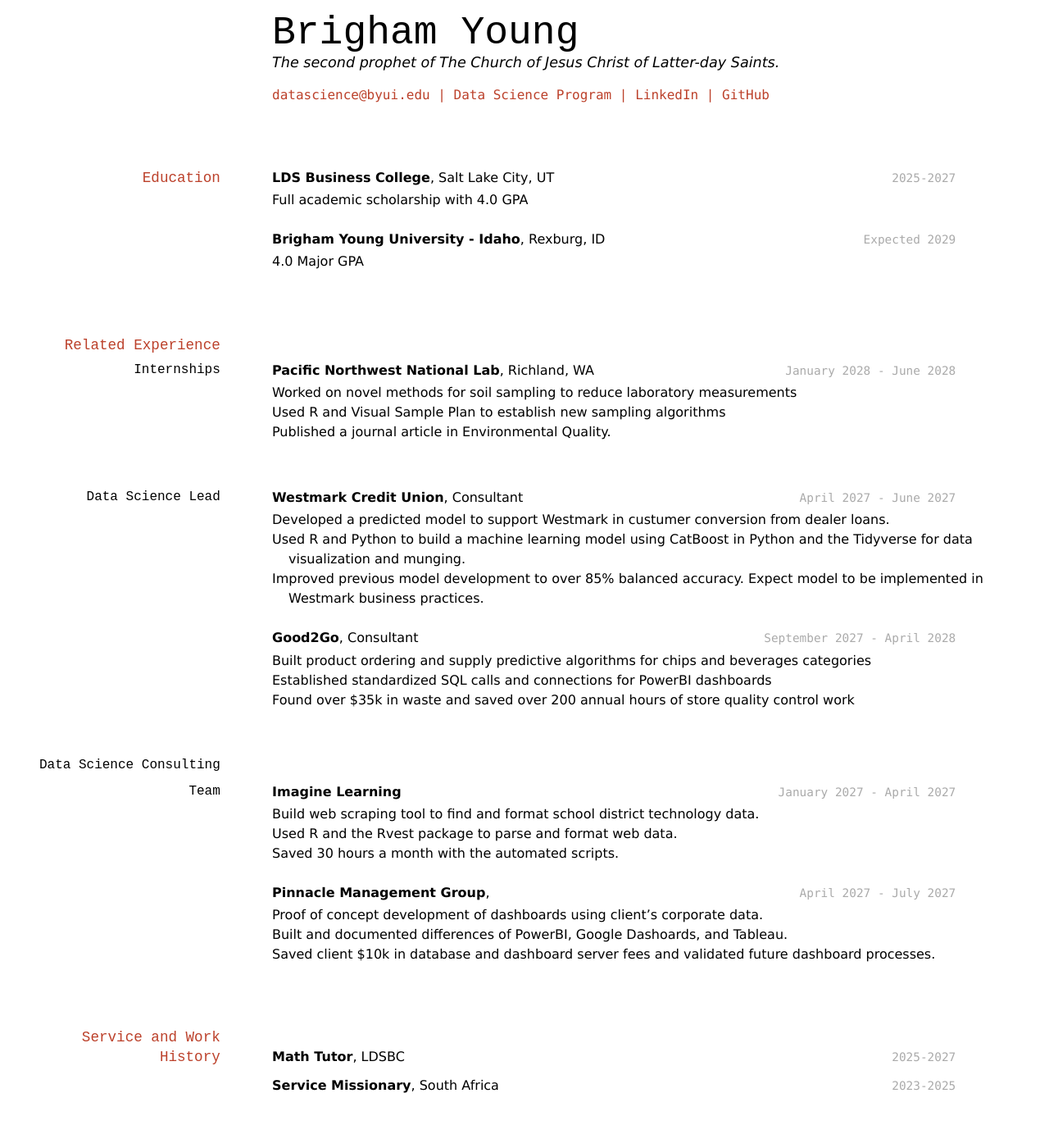
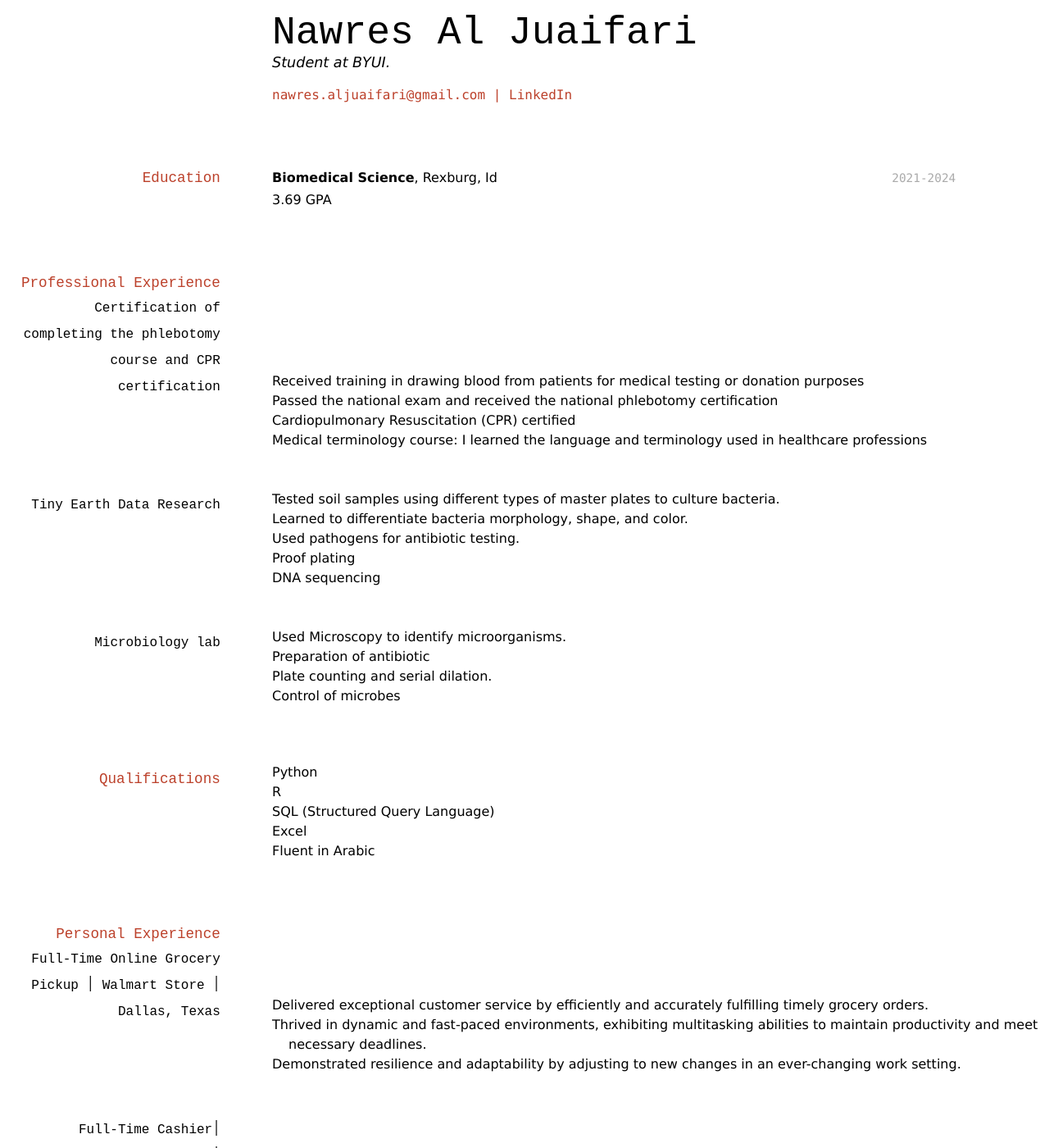
Before and after one commit to NawresA/nawres_Resume, a Jekyll site: the page built from docs/index.md, in a window 1280 px wide and 1400 px high. Shown: the whole window at 82% size. Built offline with Jekyll 4.4.1, drawn with Linux system fonts in a browser that asks for light colours; some of the changed text lies outside the part shown.

Commit message:
update resume

```diff
--- a/docs/index.md
+++ b/docs/index.md
@@ -1,87 +1,77 @@
 ---
 layout: cv
-title: Brigham Young's Resume
+title: Nawres Al Juaifari's Resume
 ---
-# Brigham Young
-The second prophet of The Church of Jesus Christ of Latter-day Saints.
+# Nawres Al Juaifari
+Student at BYUI.
 
 <div id="webaddress">
-<a href="datascience@byui.edu">datascience@byui.edu</a>
-| <a href="https://byuidatascience.github.io/development.html">Data Science Program</a>
-| <a href="https://www.linkedin.com/groups/13537407/">LinkedIn</a>
-| <a href="https://github.com/byuids-resumes">GitHub</a>
+<a href="nawres.aljuaifari@gmail.com">nawres.aljuaifari@gmail.com</a>
+| <a href="https://www.linkedin.com/in/nawres-al-juaifari-195857267/">LinkedIn</a>
 </div>
 
 <!-- https://www.monique.tech/the-art-of-markdown -->
 
 ## Education
 
-`2025-2027`
-__LDS Business College__, Salt Lake City, UT
+`2021-2024`
+__Biomedical Science__, Rexburg, Id
 
-- Full academic scholarship with 4.0 GPA
-
-`Expected 2029`
-__Brigham Young University - Idaho__, Rexburg, ID
-
-- 4.0 Major GPA
+- 3.69 GPA
 
 
-## Related Experience
+## Professional Experience
 
-### Internships
+### Certification of completing the phlebotomy course and CPR certification
 
-`January 2028 - June 2028`
-__Pacific Northwest National Lab__, Richland, WA
+- Received training in drawing blood from patients for medical testing or donation purposes
+- Passed the national exam and received the national phlebotomy certification
+- Cardiopulmonary Resuscitation (CPR) certified
+- Medical terminology course: I learned the language and terminology used in healthcare professions
 
-- Worked on novel methods for soil sampling to reduce laboratory measurements
-- Used R and Visual Sample Plan to establish new sampling algorithms
-- Published a journal article in Environmental Quality.
+### Tiny Earth Data Research
 
-### Data Science Lead
+- Tested soil samples using different types of master plates to culture bacteria.
+- Learned to differentiate bacteria morphology, shape, and color.
+- Used pathogens for antibiotic testing.
+- Proof plating
+- DNA sequencing
 
-`April 2027 - June 2027`
-__Westmark Credit Union__, Consultant
+### Microbiology lab
 
-- Developed a predicted model to support Westmark in custumer conversion from dealer loans.
-- Used R and Python to build a machine learning model using CatBoost in Python and the Tidyverse for data visualization and munging.
-- Improved previous model development to over 85% balanced accuracy. Expect model to be implemented in Westmark business practices.
-
-`September 2027 - April 2028`
-__Good2Go__, Consultant
-
-- Built product ordering and supply predictive algorithms for chips and beverages categories
-- Established standardized SQL calls and connections for PowerBI dashboards
-- Found over $35k in waste and saved over 200 annual hours of store quality control work
-
-### Data Science Consulting Team
-
-`January 2027 - April 2027`
-__Imagine Learning__
-
-- Build web scraping tool to find and format school district technology data.
-- Used R and the Rvest package to parse and format web data.
-- Saved 30 hours a month with the automated scripts.
-
-`April 2027 - July 2027`
-__Pinnacle Management Group__,
-
-- Proof of concept development of dashboards using client's corporate data.
-- Built and documented differences of PowerBI, Google Dashoards, and Tableau.
-- Saved client $10k in database and dashboard server fees and validated future dashboard processes.
+- Used Microscopy to identify microorganisms.
+- Preparation of antibiotic
+- Plate counting and serial dilation.
+- Control of microbes
 
 
-## Service and Work History
+## Qualifications
 
-`2025-2027`
-__Math Tutor__, LDSBC
+- Python
+- R
+- SQL (Structured Query Language)
+- Excel
+- Fluent in Arabic
 
 
-`2023-2025`
-__Service Missionary__, South Africa
+## Personal Experience
+### Full-Time Online Grocery Pickup ׀ Walmart Store ׀ Dallas, Texas
+- Delivered exceptional customer service by efficiently and accurately fulfilling timely grocery orders.
+- Thrived in dynamic and fast-paced environments, exhibiting multitasking abilities to maintain productivity and meet necessary deadlines.
+- Demonstrated resilience and adaptability by adjusting to new changes in an ever-changing work setting.
+
+
+###  Full-Time Cashier׀ Customer Assistant ׀ HomeGoods furniture store ׀ Dallas, Texas
+
+- Earned recognition as the top-performing salesperson of 2019, receiving the Best Seller Award for the store's credit card membership program.
+- Demonstrated exceptional customer service skills, resulting in positive feedback from highly satisfied customers.
+- Provided a welcoming experience for customers, ensuring all their needs were met throughout their shopping journey.
+
+
+
 
 
 
 <!-- ### Footer
 
-Last updated: May 2013 -->
+Last updated: April 2023 -->
```
